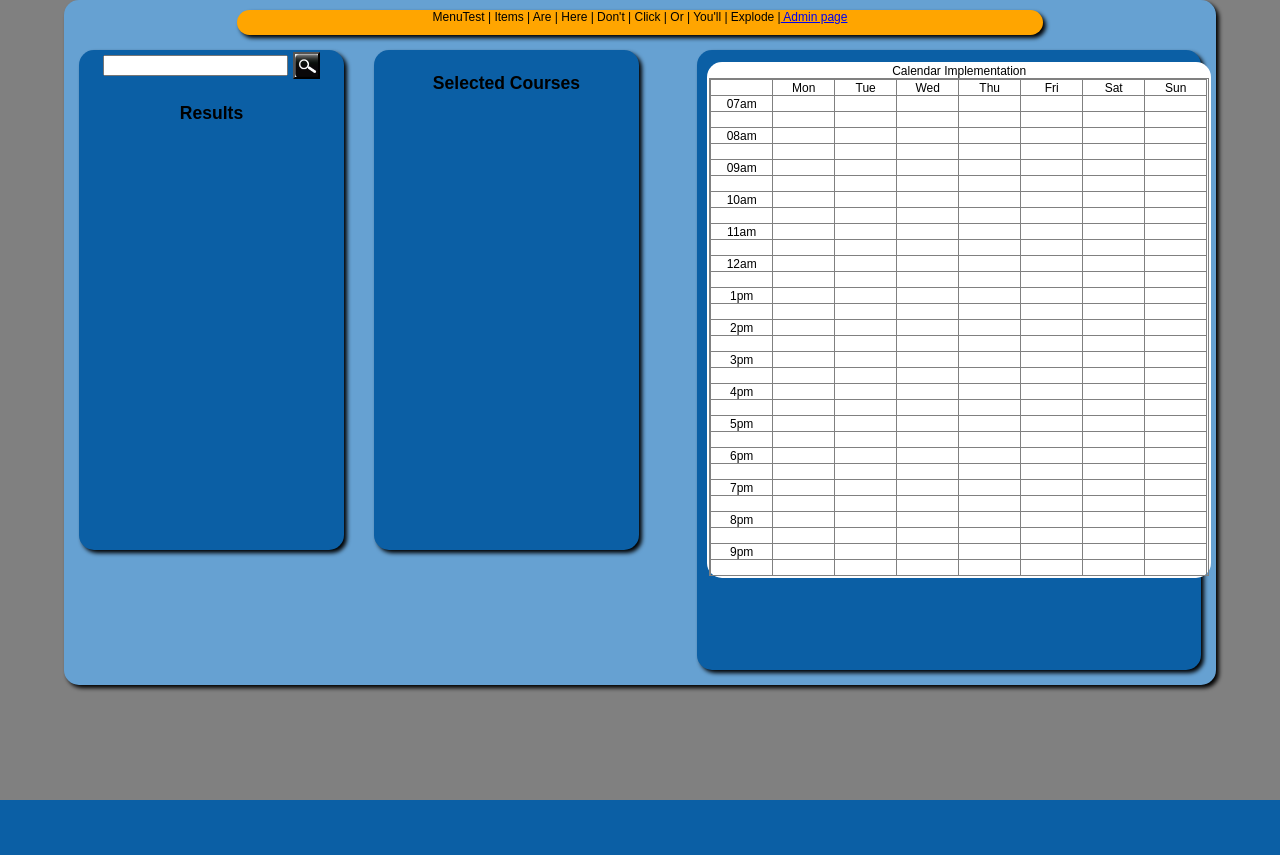
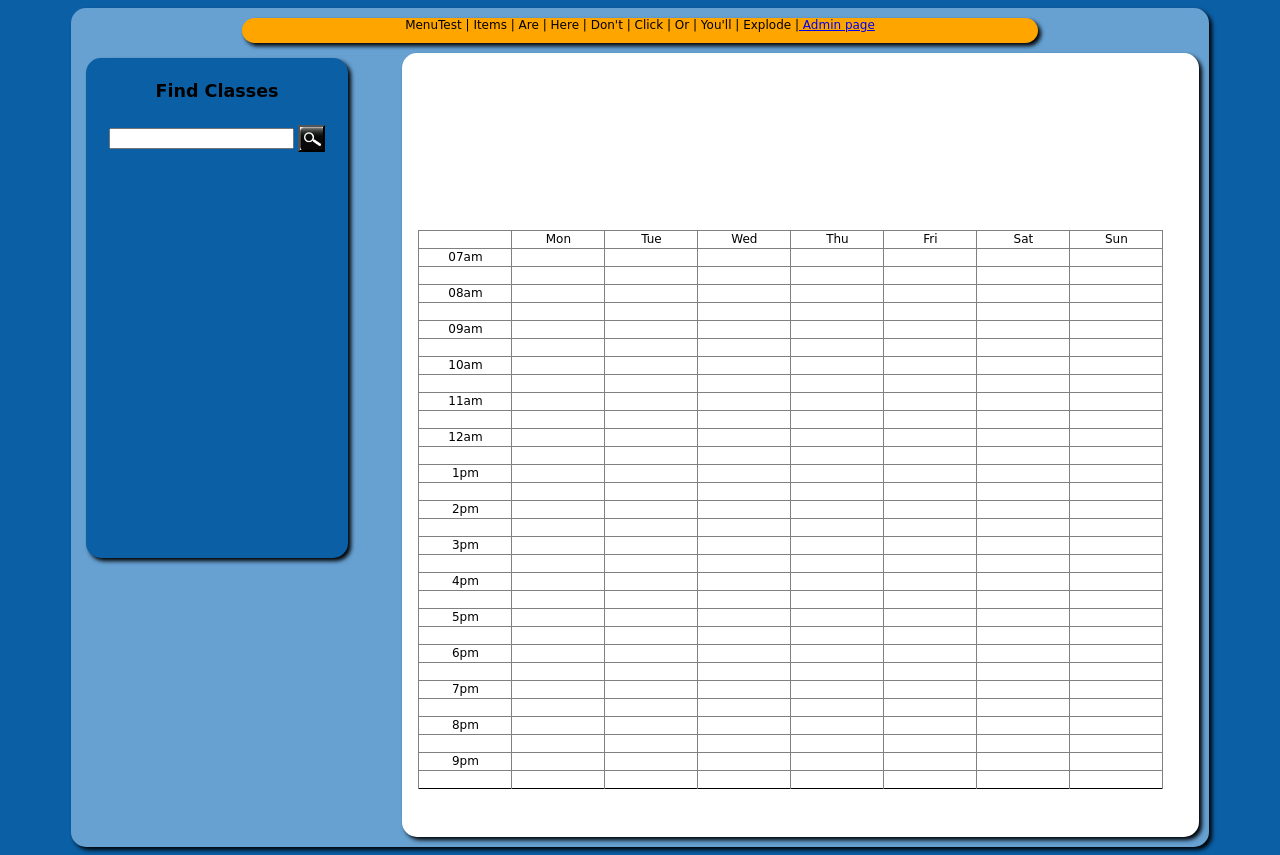
Before and after one commit to fazzel09/UCCP, a PHP site: page /working-index.php in a window 1280 px wide. Before the commit the page ends 800 px from the top, so only its background shows below. Run offline with PHP 8.4, Linux system fonts and the light colour scheme; some libraries are stand-ins or nearby versions.

Commit message:
New layout

```diff
--- a/Scripts/coursePlanner.js
+++ b/Scripts/coursePlanner.js
@@ -461,7 +461,7 @@ $(document).ready(function(){
 		var left = $('.'+day).position().left+'px';
 		var top = (startIndex/12*hourHeight) +($('.07.M').position().top);
 		$('#selectionBox').remove();
-		$('.calendar table').append('<div id="selectionBox"></div>');
+		$('#calendar table').append('<div id="selectionBox"></div>');
 		$('#selectionBox').css('top', top);
 		$('#selectionBox').css('left', left);
 		$('#selectionBox').css('width', dayWidth);
@@ -498,7 +498,7 @@ $(document).ready(function(){
 
 	function resetSelectionListeners()
 	{
-		$('.calendar').dblclick(function(e)
+		$('#calendar').dblclick(function(e)
 		{
 			var time = e.target.className.split(' ')[0];
 			var day = e.target.className.split(' ')[1];
@@ -516,7 +516,7 @@ $(document).ready(function(){
 		});
 
 
-		$('.calendar td').mousedown(function(e)
+		$('#calendar td').mousedown(function(e)
 		{
 			$('.selectionOptions').css('display', 'inline');
 			console.log('target: '+e.target.className);
@@ -536,7 +536,7 @@ $(document).ready(function(){
 			$('#selectionBox').css('width', dayWidth);
 			$('#selectionBox').css('height', '0');
 
-			$('.calendar .'+target.className.split(' ')[1]+', #selectionBox').mousemove(function(e)
+			$('#calendar .'+target.className.split(' ')[1]+', #selectionBox').mousemove(function(e)
 			{
 				//console.log('target: ' + e.target.className);
 				var height = e.pageY - top;
@@ -552,10 +552,10 @@ $(document).ready(function(){
 				$('#selectionBox').css('height', height)
 			});
 
-			$('.calendar td').mouseup(function(e)
+			$('#calendar td').mouseup(function(e)
 			{
 				searchEndTime = e.target.className.split(' ')[0];
-				$('#selectionBox, .calendar td, .calendar').unbind();
+				$('#selectionBox, #calendar td, #calendar').unbind();
 				console.log('mouseup '+e.target.className);
 				resetSelectionListeners();
 			});
--- a/calendar.php
+++ b/calendar.php
@@ -1,6 +1,6 @@
-<div class="calendar">
+<div id="calendar">
 <!--     <tr><td class="30min"></td><td class="30min"></td><td class="30min"></td><td class="30min"></td><td class="30min"></td><td class="30min"></td><td class="30min"></td><td class="30min"></td></tr>
- --> Calendar Implementation
+ -->
    <table>
     <tr class='dayHeader'><td></td><td div class="M">Mon</td><td div class="T">Tue</td><td div class="W">Wed</td><td div class="R">Thu</td><td div class="F">Fri</td><td div class="S">Sat</td><td div class="U">Sun</td></tr>
     <?php
@@ -19,10 +19,10 @@
 		{
 			$hourString = $hourCounter.'am';
 		}
-		echo('<tr><td class ="'.$hourCounter.' 00 hourHeader">'.$hourString.'</td><td class="'.$hourCounter.' M"></td><td class="'.$hourCounter.' T"></td><td class="'.$hourCounter.' W">'.
-			'</td><td class="'.$hourCounter.' R"></td><td class="'.$hourCounter.' F"></td><td class="'.$hourCounter.' S"></td><td class="'.$hourCounter.' U"></td></tr>');
-		echo('<tr><td class ="'.$hourCounter.' 30 hourHeader"></td><td class="'.$hourCounter.'30 M"></td><td class="'.$hourCounter.'30 T"></td><td class="'.$hourCounter.'30 W">'.
-			'</td><td class="'.$hourCounter.'30 R"></td><td class="'.$hourCounter.'30 F"></td><td class="'.$hourCounter.'30 S"></td><td class="'.$hourCounter.'30 U"></td></tr>');
+		echo('<tr><td class ="'.$hourCounter.' 00 hourHeader">'.$hourString.'</td><td class="'.$hourCounter.' M 00"></td><td class="'.$hourCounter.' T 00"></td><td class="'.$hourCounter.' W 00">'.
+             '</td><td class="'.$hourCounter.' R 00"></td><td class="'.$hourCounter.' F 00"></td><td class="'.$hourCounter.' S 00"></td><td class="'.$hourCounter.' U 00"></td></tr>');
+		echo('<tr><td class ="'.$hourCounter.' 30 hourHeader"></td><td class="'.$hourCounter.'30 M 30"></td><td class="'.$hourCounter.'30 T 30"></td><td class="'.$hourCounter.'30 W 30">'.
+            '</td><td class="'.$hourCounter.'30 R 30"></td><td class="'.$hourCounter.'30 F 30"></td><td class="'.$hourCounter.'30 S 30"></td><td class="'.$hourCounter.'30 U 30"></td></tr>');
 	$hourCounter++;
 	}
 	?>
--- a/calendar_style.css
+++ b/calendar_style.css
@@ -20,30 +20,6 @@ body
 	margin-right: auto;
 }
 
-.calendar table
-{
-    border:1px solid gray;
-    border-collapse: collapse;
-    font-size:12px;
-}
-
-.calendar tr
-{
-    height:16px;
-    width:100%;
-    text-align:center;
-	float: right;
-	cursor:default;
-}
-
-.calendar td
-{
-	height:15px;
-    width:59px;
-    border-top:1px solid gray;
-    border-left:1px solid gray;
-    border-right:1px solid gray;
-}
 
 .30min
 {
--- a/style.css
+++ b/style.css
@@ -109,6 +109,7 @@ body
 	box-shadow: 3px 3px 4px #000;
 }
 
+/* Original design selected courses
 .selectedcourses
 {
 	float: left;
@@ -123,17 +124,15 @@ body
 	box-shadow: 3px 3px 4px #000;
 }
 
-.schedule
+*/
+
+/* New design selected courses */
+.selectedCourses
 {
-	float: right;
-	background-color:#0B5FA5;
-	margin:15px;
-	width:42%;
-	height:600px;
-	border-radius:15px;
-	padding:10px;
-	box-shadow: 3px 3px 4px #000;
-	position:relative;
+    width:95%;
+    height: 20%;
+    margin-left:auto;
+    margin-right:auto;
 }
 
 .courseRow
@@ -261,3 +260,75 @@ td
 {
 	display:none;
 }
+
+/* ========== CALENDAR STYLING ============== */
+/* Old schedule wrapper (contained just the calendar)
+.schedule
+{
+	float: right;
+	background-color:#0B5FA5;
+	margin:15px;
+	width:42%;
+	height:600px;
+	border-radius:15px;
+	padding:10px;
+	box-shadow: 3px 3px 4px #000;
+	position:relative;
+}
+*/
+.schedule
+{
+    float:right;
+    background-color:White;
+    margin:10px;
+    width:70%;
+    height:100%;
+    border-radius:15px;
+	box-shadow: 3px 3px 4px #000;
+}
+#calendar
+{
+    float:right;
+    width:98%;
+    margin-left:1%;
+    margin-top:20px;
+    height:75%;
+}
+
+#calendar table
+{
+    border:1px solid black;
+    border-collapse: collapse;
+    font-size:12px;
+}
+
+#calendar tr
+{
+    text-align:center;
+	cursor:default;
+    height:18px;
+}
+
+#calendar td
+{
+    width:90px;
+    border-left:1px solid gray;
+    border-right:1px solid gray;
+    border-top:1px solid gray;
+}
+
+
+/* Specificity preventing the middle border from functioning correctly?  */
+#calendar td.30
+{
+    border-top:1px dashed gray;
+}
+
+#calendar td.00
+{
+    border-top:1px solid gray;
+}
+/*
+	height:15px;
+    width:59px;
+*/
--- a/working-index.php
+++ b/working-index.php
@@ -10,7 +10,6 @@
 
   <link href="http://ajax.googleapis.com/ajax/libs/jqueryui/1.8/themes/base/jquery-ui.css" rel="stylesheet" type="text/css"/>
 <link rel="stylesheet" type="text/css" href="style.css" />
-<link rel="stylesheet" type="text/css" href="calendar_style.css" />
 <title>University of Cincinnati Course Planner
 </title>
 </head>
@@ -67,36 +66,27 @@ $DB -> connect();
         4. "Find Courses" button
         -->
         <div class="searchresults">
+            <h3>Find Classes</h3>
             <div class="searchbar" style="display:none">Search for course name, department, college, etc..</div>
 
 		    <input type="text" name="searchInput" id="searchBox">
 		    <input type="button" id="mandatorySearch" value="">
 
-    	<h3>Results</h3>
-        <div id="results">
-        </div>
+
+            <div id="results"></div>
         </div>
 </div>
 
+    <div class="schedule">
+        <div class="selectedcourses"></div>
 
-	<div class="selectedcourses">
-    <h3>Selected Courses</h3>
-	</div>
-
-    <div class="schedule">
         <?php require "calendar.php"; ?>
 
         <div class="selectionOptions">
             <button id="selectionSearch" value="selectionSearch">Find Courses</button>
             <button id="cancelSelection" value="cancelSelection">Cancel</button>
         </div>
-
     </div>
-    </div>
-
-
-
-
 </div>
 
 <div id="searchDialog">
```
Lines whose indentation alone changed are shown as unchanged.
